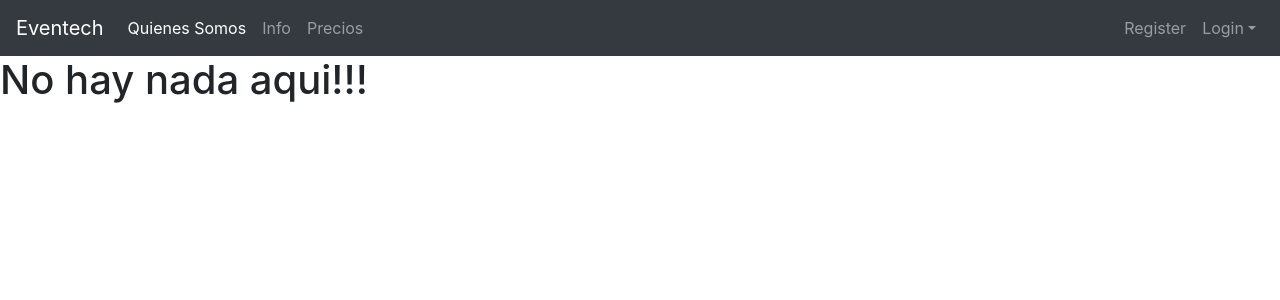
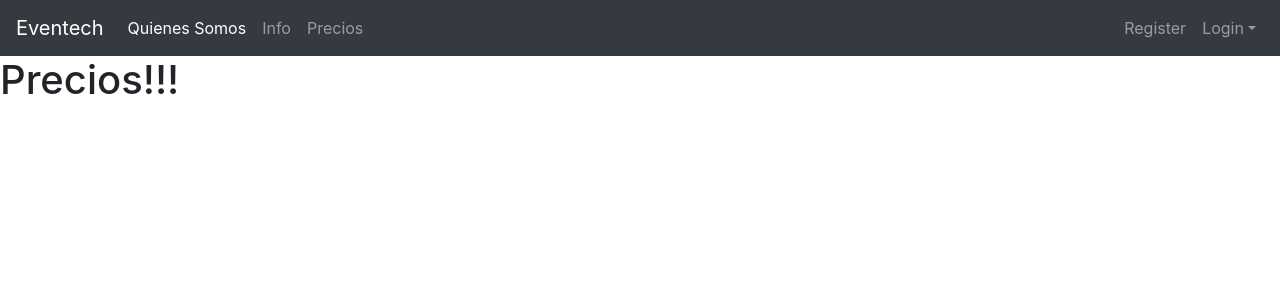
Before and after one commit to jerosantamariai/eventech, a React (Create React App) app in the folder front/: page /precios in a window 1280 px wide. Shown: the top 300 px of the page. Built offline with nearby package versions, Linux system fonts and the light colour scheme.

Commit message:
ready base to work in precios and now is ready to incorporate a new partner developer

```diff
--- a/front/src/App.js
+++ b/front/src/App.js
@@ -9,6 +9,7 @@ import Login from './views/login';
 import Dashboard from './views/dashboard';
 import QuienesSomos from './views/quienessomos';
 import Info from './views/info';
+import Precios from './views/precios';
 
 function App() {
   return (
@@ -19,6 +20,7 @@ function App() {
           <Route exact path="/dashboard" component={Dashboard} />
           <Route exact path="/login" component={Login} />
           <Route exact path="/register" component={Register} />
+          <Route exact path="/precios" component={Precios} />
           <Route exact path="/info" component={Info} />
           <Route exact path="/quienessomos" component={QuienesSomos} />
           <Route exact path="/" component={Home} />
--- /dev/null
+++ b/front/src/views/precios.jsx
@@ -0,0 +1,11 @@
+import React from 'react';
+
+const Precios = props => {
+    return(
+        <div className="preciosteiner">
+            <h1>Precios!!!</h1>
+        </div>
+    );
+}
+
+export default Precios;
```
